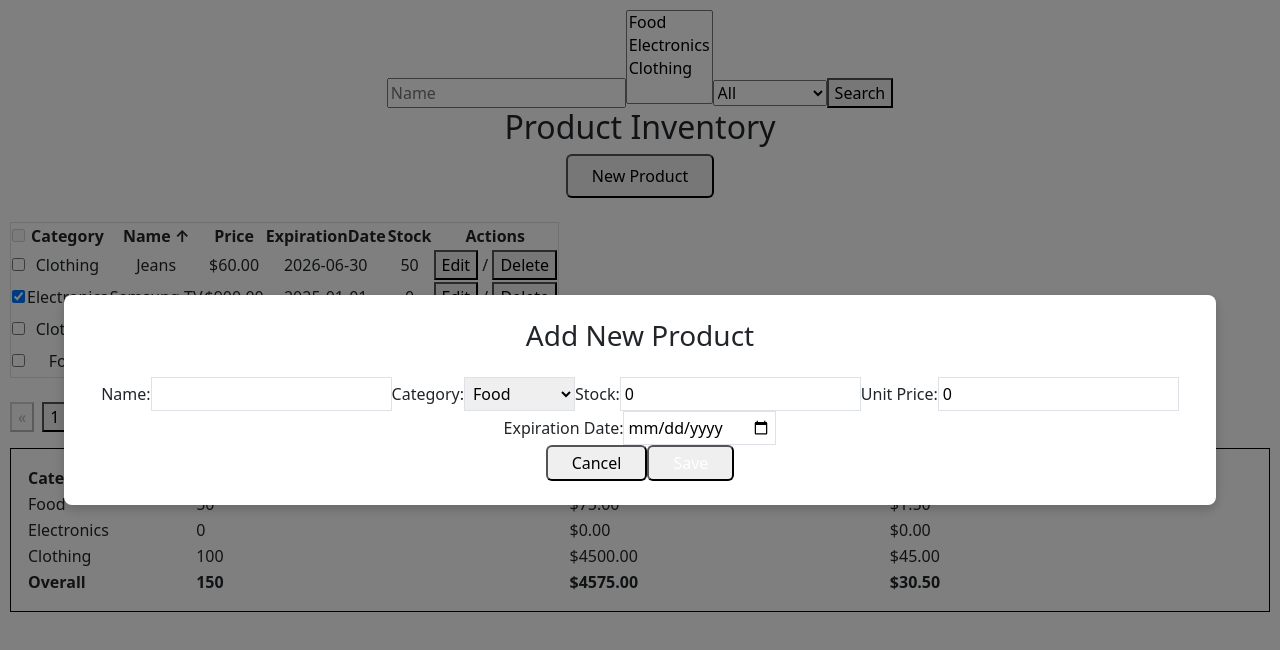
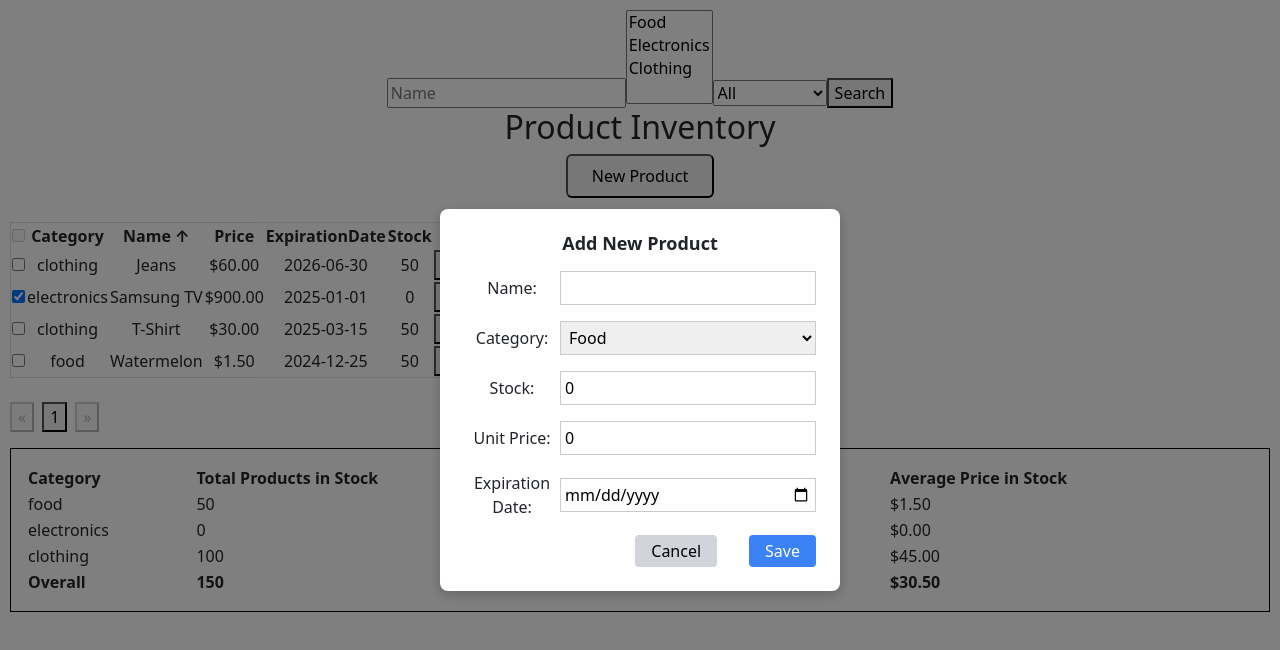
Before and after one commit to gramos-encora/Stock-and-Inventory-App, a React (Create React App) app in the folder frontend/: page / in a window 1280 px wide. Both pictures are taken after a click on the button "New Product". Shown: the top 650 px of the page. Built offline with nearby package versions, Linux system fonts and the light colour scheme.

Commit message:
Styled NewProductModal

```diff
--- a/frontend/src/App.css
+++ b/frontend/src/App.css
@@ -2,25 +2,3 @@
   text-align: center;
   padding: 10px;
 }
-
-/* Fondo del modal */
-.modal-backdrop {
-  position: fixed;
-  inset: 0;
-  background-color: rgba(0, 0, 0, 0.5);
-  display: flex;
-  justify-content: center;
-  align-items: center;
-  z-index: 100;
-}
-
-/* Contenedor del modal */
-.modal-container {
-  background: white;
-  padding: 24px;
-  border-radius: 8px;
-  min-width: 400px;
-  box-shadow: 0 4px 12px rgba(0, 0, 0, 0.2);
-  max-width: 90%;
-  z-index: 101;
-}
--- a/frontend/src/App.tsx
+++ b/frontend/src/App.tsx
@@ -8,7 +8,7 @@ import { Product } from "./models/Product";
 const initialProducts: Product[] = [
   {
     id: 1,
-    category: "Food",
+    category: "food",
     name: "Watermelon",
     price: 1.5,
     expirationDate: "2024-12-25",
@@ -16,7 +16,7 @@ const initialProducts: Product[] = [
   },
   {
     id: 2,
-    category: "Electronics",
+    category: "electronics",
     name: "Samsung TV",
     price: 900,
     expirationDate: "2025-01-01",
@@ -24,7 +24,7 @@ const initialProducts: Product[] = [
   },
   {
     id: 3,
-    category: "Clothing",
+    category: "clothing",
     name: "Jeans",
     price: 60,
     expirationDate: "2026-06-30",
@@ -32,7 +32,7 @@ const initialProducts: Product[] = [
   },
   {
     id: 4,
-    category: "Clothing",
+    category: "clothing",
     name: "T-Shirt",
     price: 30,
     expirationDate: "2025-03-15",
--- a/frontend/src/components/InventoryPage.tsx
+++ b/frontend/src/components/InventoryPage.tsx
@@ -1,7 +1,7 @@
 import React, { useState, useEffect } from "react";
 import InventoryTable from "./InventoryTable";
 import InventoryOverview from "./InventoryOverview";
-import NewProductModal from "./NewProductForm";
+import NewProductModal from "./NewProductModal";
 import { Product } from "../models/Product";
 import { Category, Availability } from "../App";
 
--- a/frontend/src/components/NewProductForm.tsx
+++ b/frontend/src/components/NewProductModal.tsx
@@ -1,6 +1,6 @@
 import React, { useState } from "react";
 import { Product } from "../models/Product";
-import "../App.css";
+import "../styles/modal.css";
 
 type Category = "food" | "electronics" | "clothing";
 
@@ -34,25 +34,23 @@ const NewProductModal: React.FC<Props> = ({ onClose, onSave }) => {
   return (
     <div className="modal-backdrop">
       <div className="modal-container">
-        <h3 className="text-lg font-bold mb-4">Add New Product</h3>
-        <form onSubmit={handleSubmit} className="flex flex-col gap-4">
-          <label className="flex justify-between items-center">
-            <span className="w-24">Name:</span>
+        <h3>Add New Product</h3>
+        <form onSubmit={handleSubmit}>
+          <label>
+            <span>Name:</span>
             <input
               type="text"
               value={name}
               onChange={(e) => setName(e.target.value)}
-              className="border p-1 flex-1"
               required
             />
           </label>
 
-          <label className="flex justify-between items-center">
-            <span className="w-24">Category:</span>
+          <label>
+            <span>Category:</span>
             <select
               value={category}
               onChange={(e) => setCategory(e.target.value as Category)}
-              className="border p-1 flex-1"
             >
               <option value="food">Food</option>
               <option value="electronics">Electronics</option>
@@ -60,48 +58,38 @@ const NewProductModal: React.FC<Props> = ({ onClose, onSave }) => {
             </select>
           </label>
 
-          <label className="flex justify-between items-center">
-            <span className="w-24">Stock:</span>
+          <label>
+            <span>Stock:</span>
             <input
               type="number"
               value={stock}
               onChange={(e) => setStock(Number(e.target.value))}
-              className="border p-1 flex-1"
             />
           </label>
 
-          <label className="flex justify-between items-center">
-            <span className="w-24">Unit Price:</span>
+          <label>
+            <span>Unit Price:</span>
             <input
               type="number"
               value={price}
               onChange={(e) => setPrice(Number(e.target.value))}
-              className="border p-1 flex-1"
             />
           </label>
 
-          <label className="flex justify-between items-center">
-            <span className="w-24">Expiration Date:</span>
+          <label>
+            <span>Expiration Date:</span>
             <input
               type="date"
               value={expirationDate}
               onChange={(e) => setExpirationDate(e.target.value)}
-              className="border p-1 flex-1"
             />
           </label>
 
-          <div className="flex justify-end gap-2">
-            <button
-              type="button"
-              onClick={onClose}
-              className="bg-gray-400 text-black px-4 py-1 rounded"
-            >
+          <div className="buttons">
+            <button type="button" onClick={onClose} className="button">
               Cancel
             </button>
-            <button
-              type="submit"
-              className="bg-blue-500 text-white px-4 py-1 rounded"
-            >
+            <button type="submit" className="button">
               Save
             </button>
           </div>
--- /dev/null
+++ b/frontend/src/styles/modal.css
@@ -0,0 +1,84 @@
+/* Fondo del modal */
+.modal-backdrop {
+  position: fixed;
+  inset: 0;
+  background-color: rgba(0, 0, 0, 0.5);
+  display: flex;
+  justify-content: center;
+  align-items: center;
+  z-index: 100;
+}
+
+  /* Contenedor del modal */
+.modal-container {
+  background: white;
+  padding: 24px;
+  display: flex;
+  flex-direction: column;
+  border-radius: 8px;
+  min-width: 400px;
+  box-shadow: 0 4px 12px rgba(0, 0, 0, 0.2);
+  max-width: 90%;
+  z-index: 101;
+}
+
+/* Título */
+.modal-container h3 {
+  font-size: 1.125rem; /* text-lg */
+  font-weight: bold;   /* font-bold */
+  margin-bottom: 1rem; /* mb-4 */
+}
+
+/* Formulario */
+.modal-container form {
+  display: flex;
+  flex-direction: column;
+  gap: 1rem; /* gap-4 */
+}
+
+/* Cada label con input/select */
+.modal-container label {
+  display: flex;
+  justify-content: space-between;
+  align-items: center;
+}
+
+/* Texto a la izquierda de cada input */
+.modal-container label span {
+  width: 6rem; /* w-24 */
+}
+
+/* Inputs y select */
+.modal-container input,
+.modal-container select {
+  border: 1px solid #ccc;
+  padding: 4px;
+  flex: 1;
+}
+
+/* Botones al final */
+.modal-container .buttons {
+  display: flex;
+  justify-content: flex-end;
+  gap: 2rem; /* gap-2 */
+}
+
+/* Botón de cancelar */
+.modal-container button[type="button"] {
+  background-color: #d1d5db; /* bg-gray-400 */
+  color: black;
+  padding: 4px 16px;
+  border: none;
+  border-radius: 4px;
+  cursor: pointer;
+}
+
+/* Botón de guardar */
+.modal-container button[type="submit"] {
+  background-color: #3b82f6; /* bg-blue-500 */
+  color: white;
+  padding: 4px 16px;
+  border: none;
+  border-radius: 4px;
+  cursor: pointer;
+}
```
